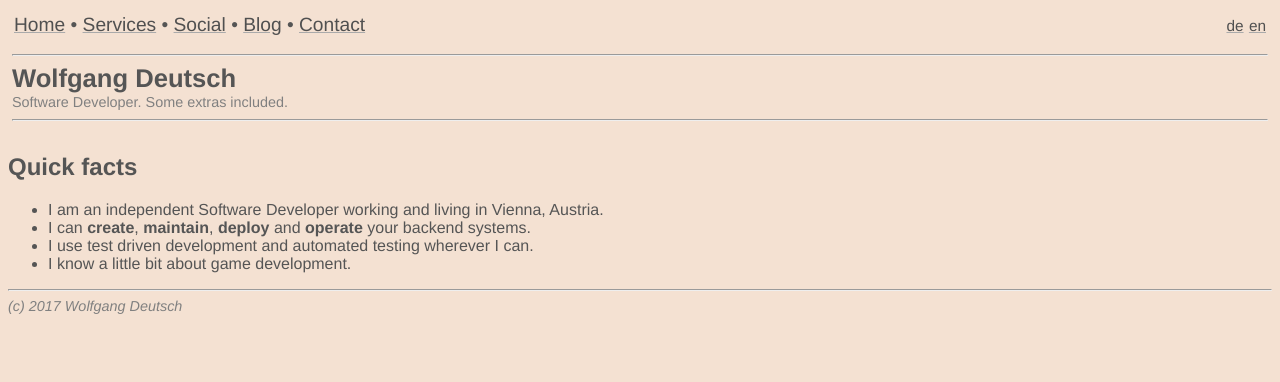
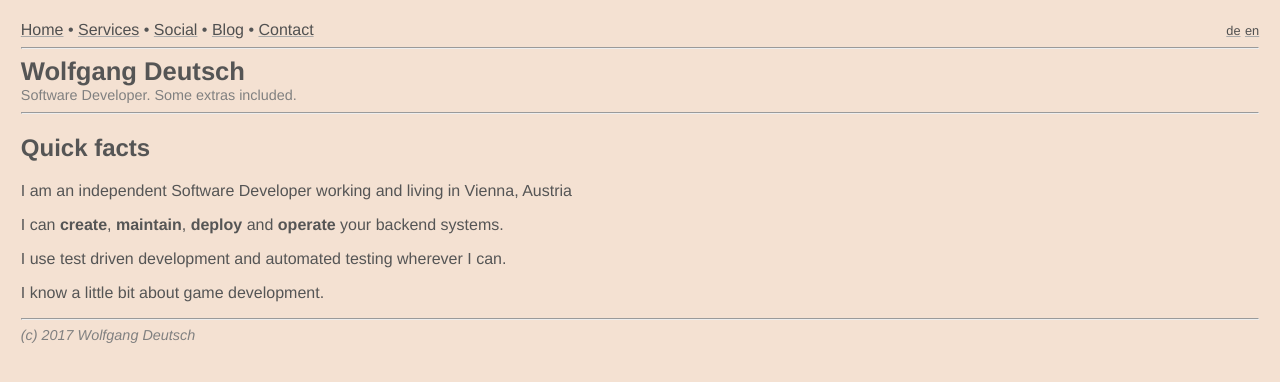
Before and after one commit to wolfgang-wdw/wolfgang-wdw.github.io, a Jekyll site: the page built from index.md, in a window 1280 px wide. Shown: the top 382 px of the page. Built offline with Jekyll 4.4.1, drawn with Linux system fonts in a browser that asks for light colours.

Commit message:
tweak list style, add padding to body, clean up

```diff
--- a/css/_header.scss
+++ b/css/_header.scss
@@ -1,5 +1,5 @@
 .header {
-  padding: 4px;
+  padding-top: 0;
 }
 
 .header .big {
--- a/css/_nav.scss
+++ b/css/_nav.scss
@@ -1,5 +1,5 @@
 .nav {
-  padding: 6px;
-  font-size:   120%;
+  padding: 0;
+  font-size:   100%;
   text-align: left;
 }
--- a/css/style.scss
+++ b/css/style.scss
@@ -14,13 +14,18 @@
 @import 'service-table';
 
 body {
+  padding: 1%;
   font-family: $font-family;
   color:        $site-text-color;
   background-color: $site-background-color;
 }
 
+ul {
+  padding-left: 1%;
+}
+
 li {
-  color: $list-entry-color;
+  margin: 0.7%;
 }
 
 a {
--- a/index.md
+++ b/index.md
@@ -5,10 +5,13 @@ lang: en
 ref: home
 ---
 ## Quick facts
-- I am an independent Software Developer working and living in Vienna, Austria.
-- I can **create**, **maintain**, **deploy** and **operate** your backend systems.
-- I use test driven development and automated testing wherever I can.
-- I know a little bit about game development.
+I am an independent Software Developer working and living in Vienna, Austria
+
+I can **create**, **maintain**, **deploy** and **operate** your backend systems.
+
+I use test driven development and automated testing wherever I can.
+
+I know a little bit about game development.
 
 <!-- ## What makes me tick
 - A manifesto of sorts
```
